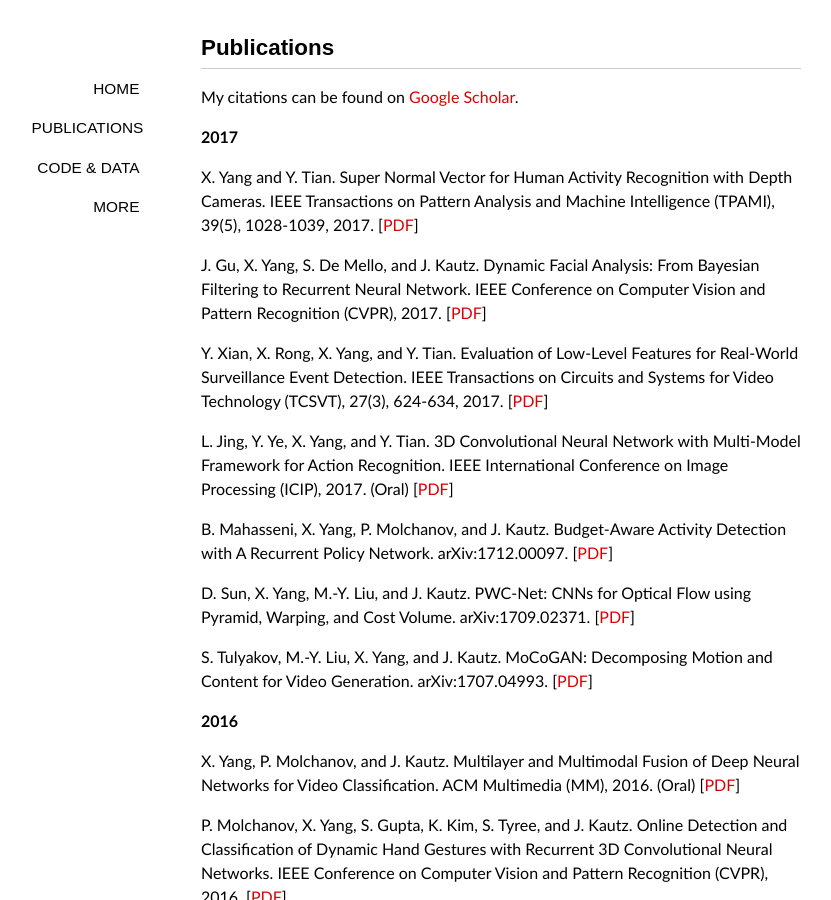
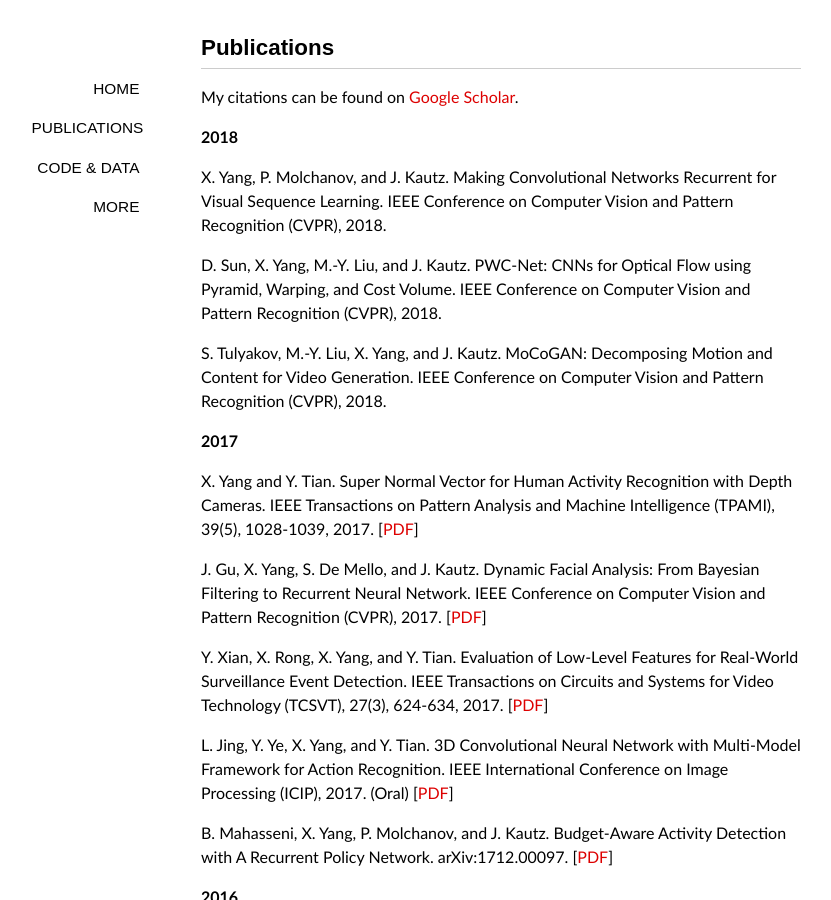
Before and after one commit to xiaodongyang/xiaodongyang.github.io, a Jekyll site: the page built from publications/index.md, in a window 1280 px wide and 900 px high. Shown: the whole window, without its empty margins (139-970 px from the left). Built offline with Jekyll 4.4.1, drawn with Linux system fonts in a browser that asks for light colours; some web fonts are replaced.

Commit message:
Update index.md

```diff
--- a/publications/index.md
+++ b/publications/index.md
@@ -6,6 +6,14 @@ comments: no
 
 My citations can be found on [Google Scholar](http://scholar.google.com/citations?user=yWsMg_gAAAAJ&hl=en).
 <br>
+
+**2018**
+
+X. Yang, P. Molchanov, and J. Kautz. Making Convolutional Networks Recurrent for Visual Sequence Learning. IEEE Conference on Computer Vision and Pattern Recognition (CVPR), 2018.
+
+D. Sun, X. Yang, M.-Y. Liu, and J. Kautz. PWC-Net: CNNs for Optical Flow using Pyramid, Warping, and Cost Volume. IEEE Conference on Computer Vision and Pattern Recognition (CVPR), 2018.
+
+S. Tulyakov, M.-Y. Liu, X. Yang, and J. Kautz. MoCoGAN: Decomposing Motion and Content for Video Generation. IEEE Conference on Computer Vision and Pattern Recognition (CVPR), 2018.
 
 **2017**
 
@@ -18,10 +26,6 @@ Y. Xian, X. Rong, X. Yang, and Y. Tian. Evaluation of Low-Level Features for Rea
 L. Jing, Y. Ye, X. Yang, and Y. Tian. 3D Convolutional Neural Network with Multi-Model Framework for Action Recognition. IEEE International Conference on Image Processing (ICIP), 2017. (Oral) [[PDF](/publications/papers/icip17.pdf)]
 
 B. Mahasseni, X. Yang, P. Molchanov, and J. Kautz. Budget-Aware Activity Detection with A Recurrent Policy Network. arXiv:1712.00097. [[PDF](https://arxiv.org/abs/1712.00097)]
-
-D. Sun, X. Yang, M.-Y. Liu, and J. Kautz. PWC-Net: CNNs for Optical Flow using Pyramid, Warping, and Cost Volume. arXiv:1709.02371. [[PDF](https://arxiv.org/abs/1709.02371)]
-
-S. Tulyakov, M.-Y. Liu, X. Yang, and J. Kautz. MoCoGAN: Decomposing Motion and Content for Video Generation. arXiv:1707.04993. [[PDF](https://arxiv.org/abs/1707.04993)]
 
 **2016**
 
```
